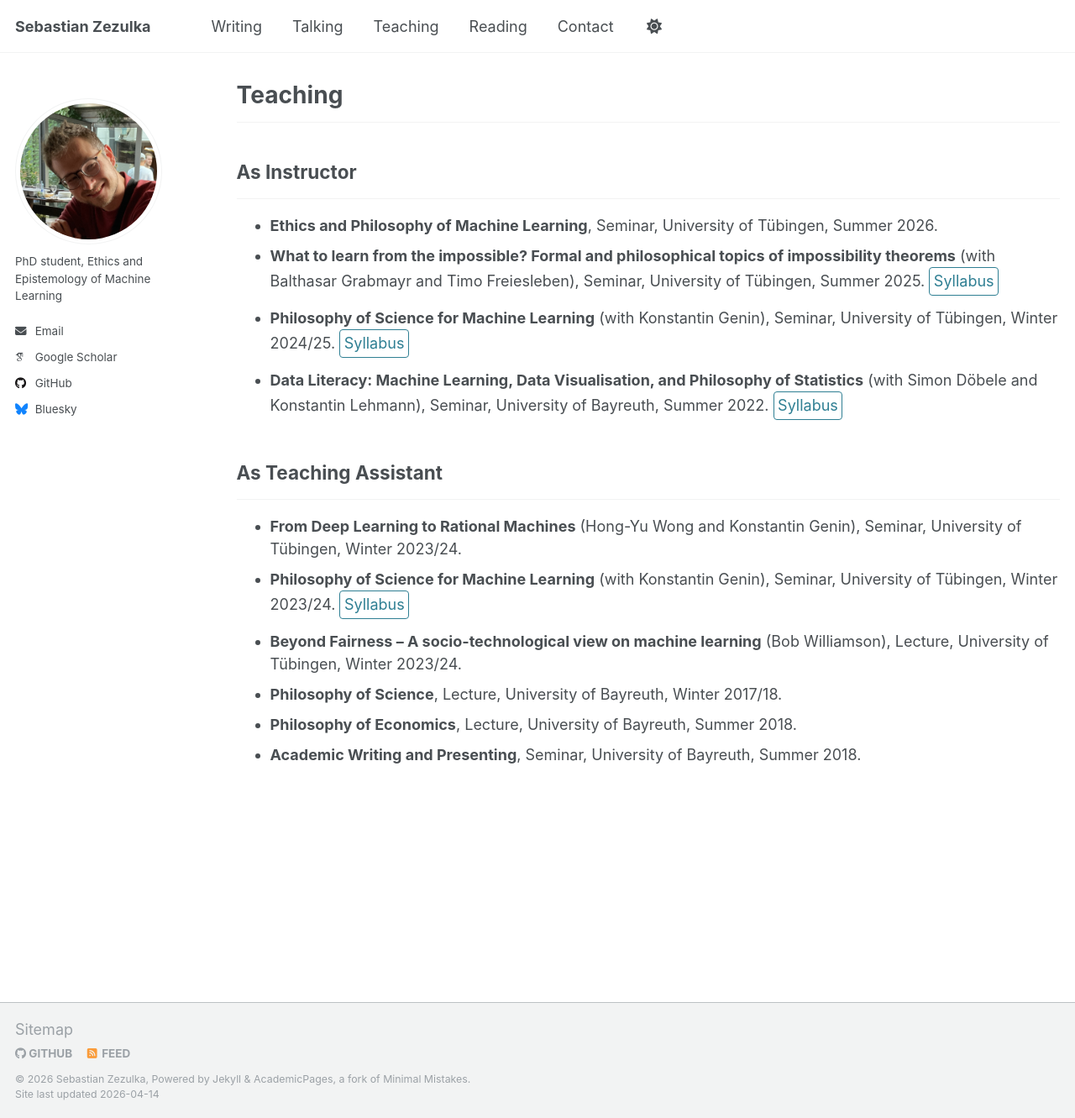
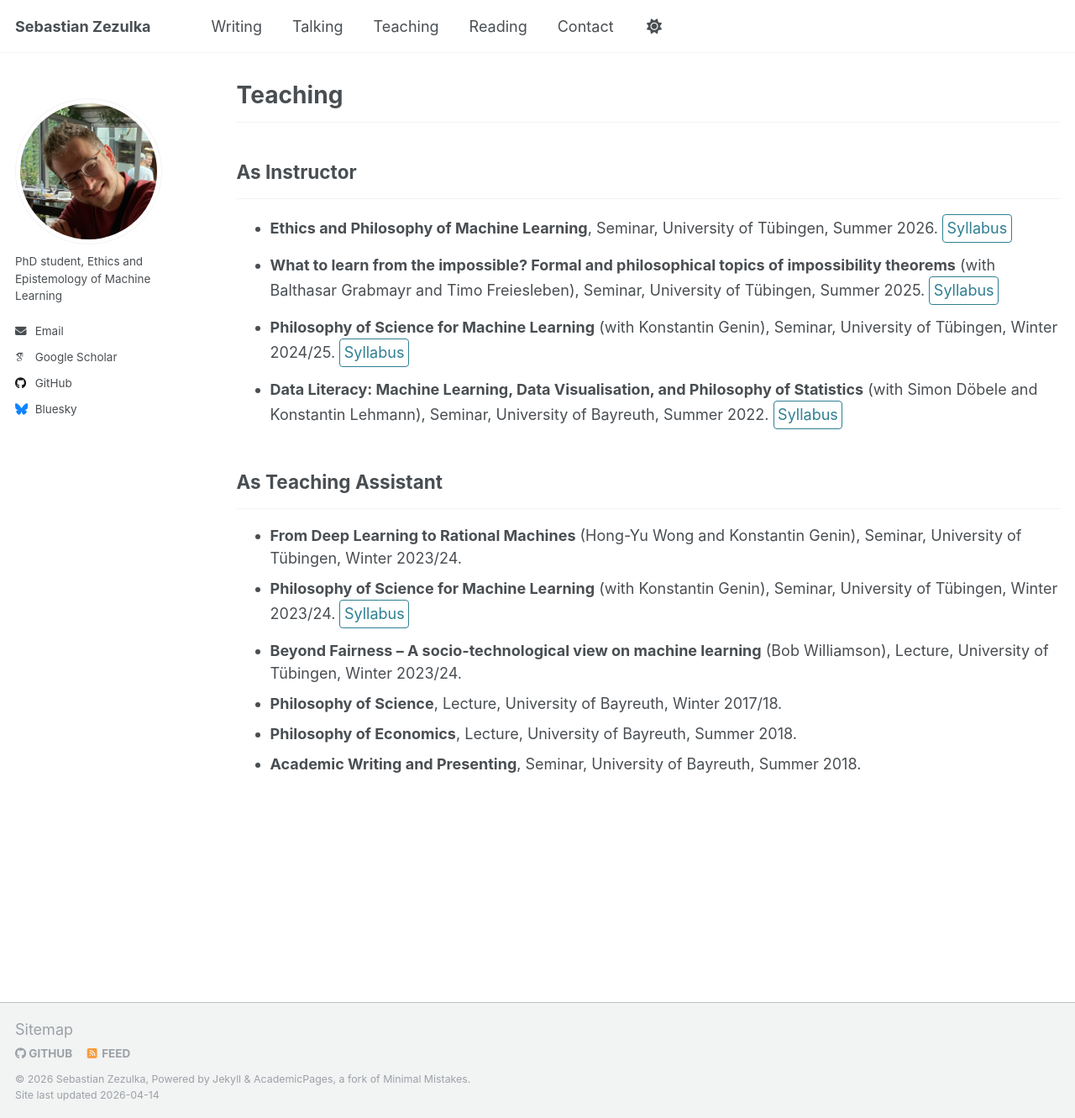
Before and after one commit to sezezulka/sezezulka.github.io, a Jekyll site: the page built from _pages/teaching.md, in a window 1280 px wide and 1331 px high. Shown: the whole window at 84% size. Built offline with Jekyll 4.4.1, drawn with Linux system fonts in a browser that asks for light colours; some web fonts are replaced; a script that is not in the unit is left out.

Commit message:
add 2026 Ethics Syllabus

```diff
--- a/_pages/teaching.md
+++ b/_pages/teaching.md
@@ -12,7 +12,7 @@ redirect_from:
 
 ## As Instructor
 ---
-- **Ethics and Philosophy of Machine Learning**, Seminar, University of Tübingen, Summer 2026.
+- **Ethics and Philosophy of Machine Learning**, Seminar, University of Tübingen, Summer 2026. [Syllabus](/files/syllabi/2026-Seminar-Ethics-of-ML.pdf){: .btn--research}{:target="_blank"}
 - **What to learn from the impossible? Formal and philosophical topics of impossibility theorems** (with Balthasar Grabmayr and Timo Freiesleben), Seminar, University of Tübingen, Summer 2025. [Syllabus](/files/syllabi/2025-Seminar-Impossible-Syllabus.pdf){: .btn--research}{:target="_blank"}
 - **Philosophy of Science for Machine Learning** (with Konstantin Genin), Seminar, University of Tübingen, Winter 2024/25. [Syllabus](/files/syllabi/2024-25-Seminar-PhilSci4ML-Syllabus.pdf){:target="_blank"}{: .btn--research}{:target="_blank"}
 - **Data Literacy: Machine Learning, Data Visualisation, and Philosophy of Statistics** (with Simon Döbele and Konstantin Lehmann), Seminar, University of Bayreuth, Summer 2022. [Syllabus](/files/syllabi/2022-Seminar-Data-Literacy-Syllabus.pdf){:target="_blank"}{: .btn--research}{:target="_blank"}
```
Also changed, not shown: 1 other file.
